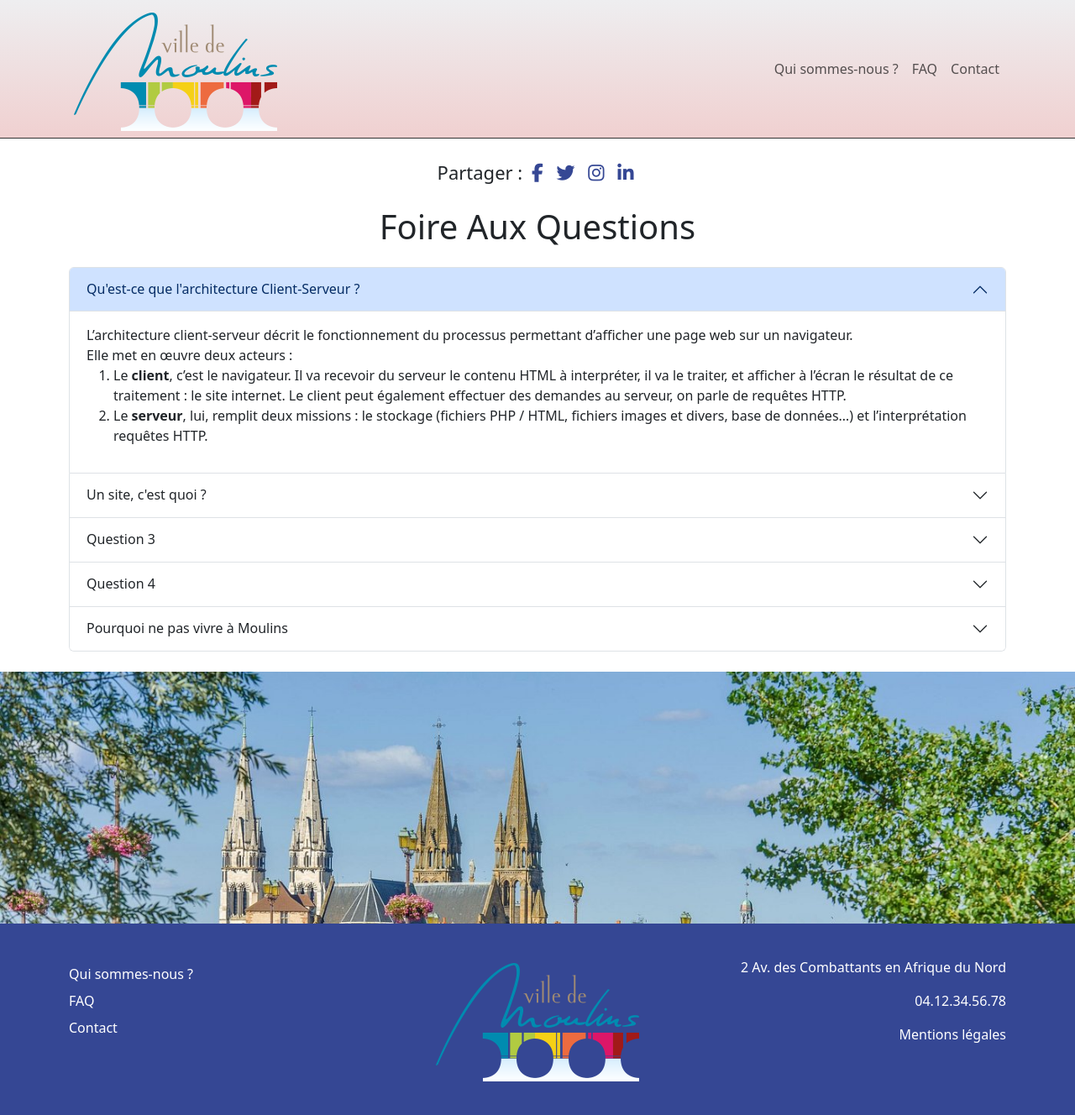
After one commit to SWEEPACAKE/pratique.html, a PHP site: page /faq.php in a window 1280 px wide. The commit adds this page. Shown: the whole page at 84% size. Run offline with PHP 8.4, Linux system fonts and the light colour scheme; some libraries are stand-ins or nearby versions.

Commit message:
Passage en PHP

```diff
--- /dev/null
+++ b/faq.php
@@ -0,0 +1,124 @@
+<!DOCTYPE html>
+<html lang="fr">
+    <head>
+        <link rel="stylesheet" href="style.css"/>
+        <script src="https://kit.fontawesome.com/b9049baba7.js" crossorigin="anonymous"></script>
+        <link rel="preconnect" href="https://fonts.googleapis.com">
+        <link rel="preconnect" href="https://fonts.gstatic.com" crossorigin>
+        <link href="https://fonts.googleapis.com/css2?family=Montserrat:ital,wght@0,100..900;1,100..900&display=swap" rel="stylesheet">
+        <link href="https://cdn.jsdelivr.net/npm/bootstrap@5.3.7/dist/css/bootstrap.min.css" rel="stylesheet" integrity="sha384-LN+7fdVzj6u52u30Kp6M/trliBMCMKTyK833zpbD+pXdCLuTusPj697FH4R/5mcr" crossorigin="anonymous">
+        <meta charset="UTF-8">
+        <meta name="viewport" content="width=device-width, initial-scale=1.0">
+        <title>Ville de Moulins - FAQ</title>
+    </head>
+    <body>
+        <?php
+        include ('includes/menu.inc.php');
+        ?>
+        <div class="container">
+            <div class="text-center py-4" id="partager">
+                Partager : <i class="fa-brands fa-facebook-f"></i> <i class="fa-brands fa-twitter"></i> <i class="fa-brands fa-instagram"></i> <i class="fa-brands fa-linkedin-in"></i>
+            </div>
+            <h1 class="text-center mb-4">Foire Aux Questions</h1>
+
+            <div class="accordion my-4" id="accordionExample">
+                <div class="accordion-item">
+                    <h2 class="accordion-header">
+                        <button class="accordion-button" type="button" data-bs-toggle="collapse" data-bs-target="#collapseOne" aria-expanded="true" aria-controls="collapseOne">
+                            Qu'est-ce que l'architecture Client-Serveur ?
+                        </button>
+                    </h2>
+                    <div id="collapseOne" class="accordion-collapse collapse show" data-bs-parent="#accordionExample">
+                        <div class="accordion-body">
+                            L’architecture client-serveur décrit le fonctionnement du processus permettant d’afficher une page web sur un navigateur. <br>
+                            Elle met en œuvre deux acteurs :
+                            <ol>
+                                <li>Le <strong>client</strong>, c’est le navigateur. Il va recevoir du serveur le contenu HTML à interpréter, il va le traiter, et afficher à l’écran le résultat de ce traitement : le site internet. Le client peut également effectuer des demandes au serveur, on parle de requêtes HTTP.</li>
+                                <li>Le <strong>serveur</strong>, lui, remplit deux missions : le stockage (fichiers PHP / HTML, fichiers images et divers, base de données…) et l’interprétation requêtes HTTP. </li>
+                            </ol>
+                        </div>
+                    </div>
+                </div>
+                <div class="accordion-item">
+                    <h2 class="accordion-header">
+                        <button class="accordion-button collapsed" type="button" data-bs-toggle="collapse" data-bs-target="#collapseTwo" aria-expanded="false" aria-controls="collapseTwo">
+                            Un site, c'est quoi ?
+                        </button>
+                    </h2>
+                    <div id="collapseTwo" class="accordion-collapse collapse" data-bs-parent="#accordionExample">
+                        <div class="accordion-body">
+                            La définition la plus simple que l’on peut donner d’un site web serait la suivante : <br><br>
+                            <strong>C’est un ensemble de fichiers stockés sur un serveur dont l’interprétation permet de renvoyer un document HTML utilisable par le client (le navigateur).</strong>
+                            <br><br>
+                            Ces fichiers sur le serveur peuvent interagir entre eux, permettre d’effectuer des opérations complexes comme échanger avec la base de données, effectuer des appels à d’autre sites via API. Traiter ces opérations est le rôle du serveur.
+                            Prenons un exemple simple : un site avec une seule page html. Mon site consistera donc en un seul fichier html, que je vais nommer index.html car le mot clé index est le nom de fichier par défaut que le serveur va nous renvoyer. HTML veut dire HyperText Markup Language.
+
+                        </div>
+                    </div>
+                </div>
+                <div class="accordion-item">
+                    <h2 class="accordion-header">
+                        <button class="accordion-button collapsed" type="button" data-bs-toggle="collapse" data-bs-target="#collapseThree" aria-expanded="false" aria-controls="collapseThree">
+                            Question 3
+                        </button>
+                    </h2>
+                    <div id="collapseThree" class="accordion-collapse collapse" data-bs-parent="#accordionExample">
+                        <div class="accordion-body">
+                            Réponse 3
+                        </div>
+                    </div>
+                </div>
+                <div class="accordion-item">
+                    <h2 class="accordion-header">
+                        <button class="accordion-button collapsed" type="button" data-bs-toggle="collapse" data-bs-target="#collapseFour" aria-expanded="false" aria-controls="collapseFour">
+                            Question 4
+                        </button>
+                    </h2>
+                    <div id="collapseFour" class="accordion-collapse collapse" data-bs-parent="#accordionExample">
+                        <div class="accordion-body">
+                            Réponse 4
+                        </div>
+                    </div>
+                </div>
+                <div class="accordion-item">
+                    <h2 class="accordion-header">
+                        <button class="accordion-button collapsed" type="button" data-bs-toggle="collapse" data-bs-target="#collapseFive" aria-expanded="false" aria-controls="collapseFive">
+                            Pourquoi ne pas vivre à Moulins
+                        </button>
+                    </h2>
+                    <div id="collapseFive" class="accordion-collapse collapse" data-bs-parent="#accordionExample">
+                        <div class="accordion-body">
+                            Eh pourquoi pas c'est pas si mal
+                        </div>
+                    </div>
+                </div>
+            </div>
+
+
+
+
+
+
+
+
+
+
+        </div>
+
+
+
+
+
+
+        <?php
+        include ('includes/bandeau.inc.php');
+        ?>
+        <!-- MODULE CONTACT -->
+
+
+        <?php
+        include ('includes/footer.inc.php');
+        ?>
+        <script src="https://cdn.jsdelivr.net/npm/bootstrap@5.3.7/dist/js/bootstrap.bundle.min.js" integrity="sha384-ndDqU0Gzau9qJ1lfW4pNLlhNTkCfHzAVBReH9diLvGRem5+R9g2FzA8ZGN954O5Q" crossorigin="anonymous"></script>
+    </body>
+</html>
--- /dev/null
+++ b/includes/bandeau.inc.php
@@ -0,0 +1,3 @@
+<!-- BANDEAU PLEINE PAGE -->
+
+<div class="bandeau"></div>
--- /dev/null
+++ b/includes/footer.inc.php
@@ -0,0 +1,29 @@
+<footer class="p-4">
+    <div class="container">
+        <div class="row">
+            <div class="col-12 col-lg-4 order-2 order-lg-1 my-3 text-center text-lg-start">
+                <ul class="list-unstyled">
+                    <li class="my-2">
+                        <a href="quisommesnous.php">Qui sommes-nous ?</a>
+                    </li>
+                    <li class="my-2">
+                        <a href="faq.php">FAQ</a>
+                    </li>
+                    <li class="my-2">
+                        <a href="#">Contact</a>
+                    </li>
+                </ul>
+            </div>
+            <div class="col-12 col-lg-4 order-1 order-lg-2 my-3 text-center">
+                <a href="/">
+                    <img id="logo_footer" class="img-fluid" src="images/logo_moulin.png" alt="Logo de la ville de Moulins"/>
+                </a>
+            </div>
+            <div class="col-12 col-lg-4 order-3 order-lg-3 my-3 text-center text-lg-end">
+                <p>2 Av. des Combattants en Afrique du Nord</p>
+                <p>04.12.34.56.78</p>
+                <a href="#">Mentions légales</a>
+            </div>
+        </div>
+    </div>
+</footer>
--- /dev/null
+++ b/includes/menu.inc.php
@@ -0,0 +1,29 @@
+<header>
+    <div id="menu">
+        <nav class="navbar navbar-expand-lg">
+            <div class="container" id="container_menu">
+                <!-- Élément N°1 -->
+                <a href="/">
+                    <img id="logo" src="images/logo_moulin.png" alt="Logo de la ville de Moulins"/>
+                </a>
+                <!-- Élément N°2 -->
+                <button class="navbar-toggler" type="button" data-bs-toggle="collapse" data-bs-target="#myNavBar" aria-controls="myNavBar" aria-expanded="false" aria-label="Toggle navigation">
+                    <span class="navbar-toggler-icon"></span>
+                </button>
+                <div class="collapse navbar-collapse justify-content-end" id="myNavBar">
+                    <ul class="navbar-nav liens_menu">
+                        <li class="nav-item">
+                            <a class="nav-link text-end text-lg-start" href="quisommesnous.php">Qui sommes-nous ?</a>
+                        </li>
+                        <li class="nav-item">
+                            <a class="nav-link text-end text-lg-start" href="faq.php">FAQ</a>
+                        </li>
+                        <li class="nav-item">
+                            <a class="nav-link text-end text-lg-start" href="#">Contact</a>
+                        </li>
+                    </ul>
+                </div>
+            </div>
+        </nav>
+    </div>
+</header>
--- a/style.css
+++ b/style.css
@@ -168,3 +168,35 @@ footer a{
     text-decoration: none;
     color: #FFF;
 }
+
+
+
+
+
+/********************************
+
+
+    Page QUI SOMMES-NOUS
+
+
+********************************/
+
+#partager {
+    font-size: 22px;
+}
+#partager i {
+    color: #354794;
+    margin: 0 5px;
+}
+
+#photo_moulins {
+    width: 300px;
+    margin: 0 auto 15px;
+    display: block;
+}
+@media screen and (min-width: 576px){
+    #photo_moulins {
+        margin: 0 0 10px 15px;
+        float: right;
+    }
+}
```
Also changed, not shown: includes/contact.inc.php (added, +13 -0 lines), index.html (deleted, +0 -140 lines), index.php (added, +73 -0 lines), quisommesnous.php (added, +44 -0 lines), images/ville_moulins.webp (added).
